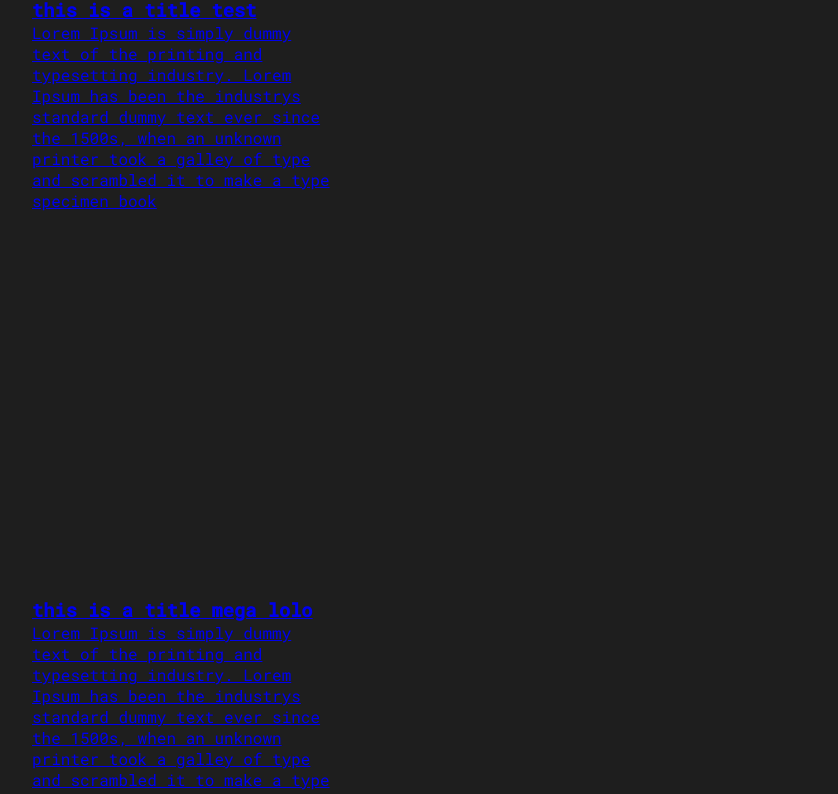
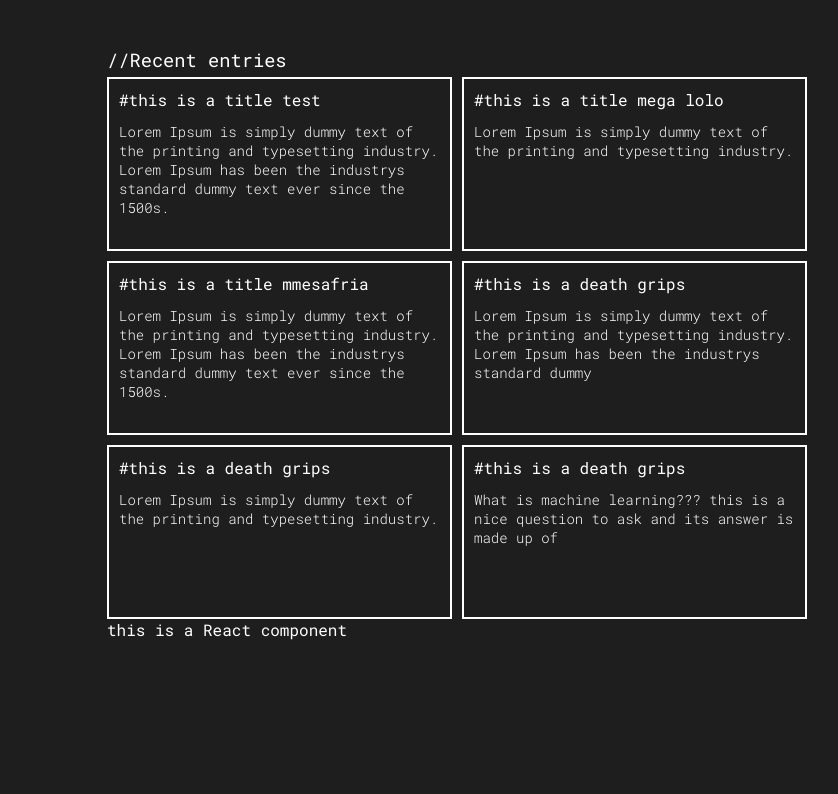
Before and after one commit to Hctor11/personal-blog, an Astro site: page / in a window 1280 px wide. Shown: the part 167-961 px from the top of the page, without its empty margins (68-906 px from the left). After the commit the page ends 907 px from the top, so only its background shows below. Built offline with nearby package versions, Linux system fonts and the light colour scheme; Astro itself is replaced by a stand-in of ours.

Commit message:
[add] recent entries style

```diff
--- a/package.json
+++ b/package.json
@@ -14,12 +14,13 @@
     "@types/react": "^18.2.20",
     "@types/react-dom": "^18.2.7",
     "astro": "^2.10.3",
-    "react": "^18.2.0",
-    "react-dom": "^18.2.0",
     "rehype-katex": "^6.0.3",
     "remark-math": "^5.1.1"
   },
   "devDependencies": {
+    "@astrojs/renderer-react": "^0.5.0",
+    "react": "^18.2.0",
+    "react-dom": "^18.2.0",
     "sass": "^1.64.2"
   }
 }
--- /dev/null
+++ b/src/components/Component.tsx
@@ -0,0 +1,9 @@
+const Component = () => {
+  return (
+    <div>
+        this is a React component
+    </div>
+  )
+}
+
+export default Component
--- a/src/pages/index.astro
+++ b/src/pages/index.astro
@@ -1,8 +1,9 @@
 ---
 import '../styles/styles.sass'
 import { ENTRIES } from '../util/entries';
+import Component from "../components/Component";
 
-const setStyle = (img) => `background-image: url(${img})`
+const setStyle = (img) => `background-image: url(${img});`
 
 ---
 
@@ -16,13 +17,16 @@ const setStyle = (img) => `background-image: url(${img})`
 	</head>
 	<body>
 		<header>
-			<h1>Héctor Rivera personal blog</h1>
-			<p>Blog to talk about the things that I like.</p>
+			<div class="main-title">
+				<h1>Héctor Rivera personal blog</h1>
+				<p>Blog to talk about the things that I like.</p>
+			</div>
 
+			<h3 style="font-weight: 400; margin-bottom: 5px">//Recent entries<h3>
 			<div class="recent-entries-container">
 				{ENTRIES.map(({title, description, url,img}) => (
-					<div class="recent-entry" styles={setStyle(img)}>
-						<a href={url} >
+					<div class="recent-entry">
+						<a href={url} styles={setStyle(img)}>
 							<h3>{title}</h3>
 							<p>{description}</p>
 						</a>
@@ -30,6 +34,6 @@ const setStyle = (img) => `background-image: url(${img})`
 				))}
 			</div>
 		</header>
-
+		<Component></Component>
 	</body>
 </html>
--- a/src/styles/styles.sass
+++ b/src/styles/styles.sass
@@ -9,9 +9,38 @@ body
     font-family: 'Roboto Mono', monospaceO
     background-color: #1e1e1e
     color: white
-    margin: 100px
-    max-width: 600px
+    margin: 100px 175px
+    max-width: 700px
+
+.main-title
+    margin-bottom: 50px
+
+.recent-entries-container
+    display: grid
+    grid-template-columns: repeat(2, 1fr)
+    gap: 10px
 
 .recent-entry
-    width: 300px
-    height: 600px
+    font-size: 14px
+    border: 2px solid white
+    font-weight: 300
+    padding: 10px
+    transition: .3s ease-in-out
+
+    h3
+        font-size: 16px
+        font-weight: 400
+        margin-bottom: 12px
+
+    a
+        display: inline-block
+        width: fit-content
+        height: 150px
+        text-decoration: none
+        color: white
+
+.recent-entry:hover
+    border-radius: 10px
+    background-color: white
+    a
+        color: #1e1e1e
--- a/src/util/entries.ts
+++ b/src/util/entries.ts
@@ -1,30 +1,44 @@
 export const ENTRIES = [
   {
-    title: "this is a title test",
+    title: "#this is a title test",
     description:
-      "Lorem Ipsum is simply dummy text of the printing and typesetting industry. Lorem Ipsum has been the industrys standard dummy text ever since the 1500s, when an unknown printer took a galley of type and scrambled it to make a type specimen book",
+      "Lorem Ipsum is simply dummy text of the printing and typesetting industry. Lorem Ipsum has been the industrys standard dummy text ever since the 1500s.",
     url: '/programming/init',
     img: '/banner_readme.png'
   },
   {
-    title: "this is a title mega lolo",
+    title: "#this is a title mega lolo",
     description:
-      "Lorem Ipsum is simply dummy text of the printing and typesetting industry. Lorem Ipsum has been the industrys standard dummy text ever since the 1500s, when an unknown printer took a galley of type and scrambled it to make a type specimen book",
+      "Lorem Ipsum is simply dummy text of the printing and typesetting industry.",
     url: '/programming/init',
     img: '/banner_readme.png'
   },
   {
-    title: "this is a title mmesafria",
+    title: "#this is a title mmesafria",
     description:
-      "Lorem Ipsum is simply dummy text of the printing and typesetting industry. Lorem Ipsum has been the industrys standard dummy text ever since the 1500s, when an unknown printer took a galley of type and scrambled it to make a type specimen book",
+      "Lorem Ipsum is simply dummy text of the printing and typesetting industry. Lorem Ipsum has been the industrys standard dummy text ever since the 1500s.",
     url: '/programming/init',
     img: '/banner_readme.png'
   },
   {
-    title: "this is a death grips",
+    title: "#this is a death grips",
     description:
-      "Lorem Ipsum is simply dummy text of the printing and typesetting industry. Lorem Ipsum has been the industrys standard dummy text ever since the 1500s, when an unknown printer took a galley of type and scrambled it to make a type specimen book",
+      "Lorem Ipsum is simply dummy text of the printing and typesetting industry. Lorem Ipsum has been the industrys standard dummy",
     url: '/programming/init',
     img: '/banner_readme.png'
   },
+  {
+    title: "#this is a death grips",
+    description:
+      "Lorem Ipsum is simply dummy text of the printing and typesetting industry.",
+    url: '/programming/init',
+    img: '/banner_readme.png'
+  },
+  {
+    title: "#this is a death grips",
+    description:
+      "What is machine learning??? this is a nice question to ask and its answer is made up of",
+    url: '/programming/init',
+    img: '/banner_readme.png'
+  }
 ];
```
Also changed, not shown: src/util/totalEntries.ts (added), 1 other file.
